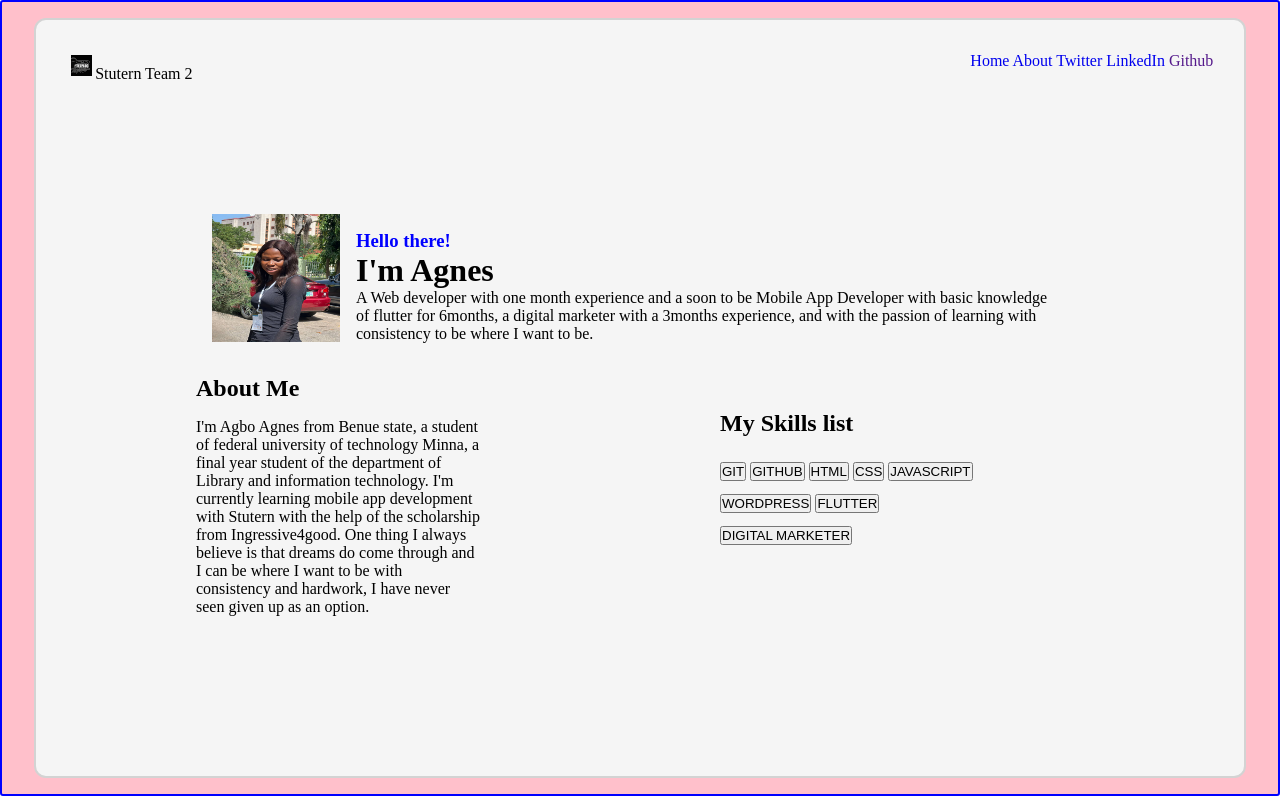
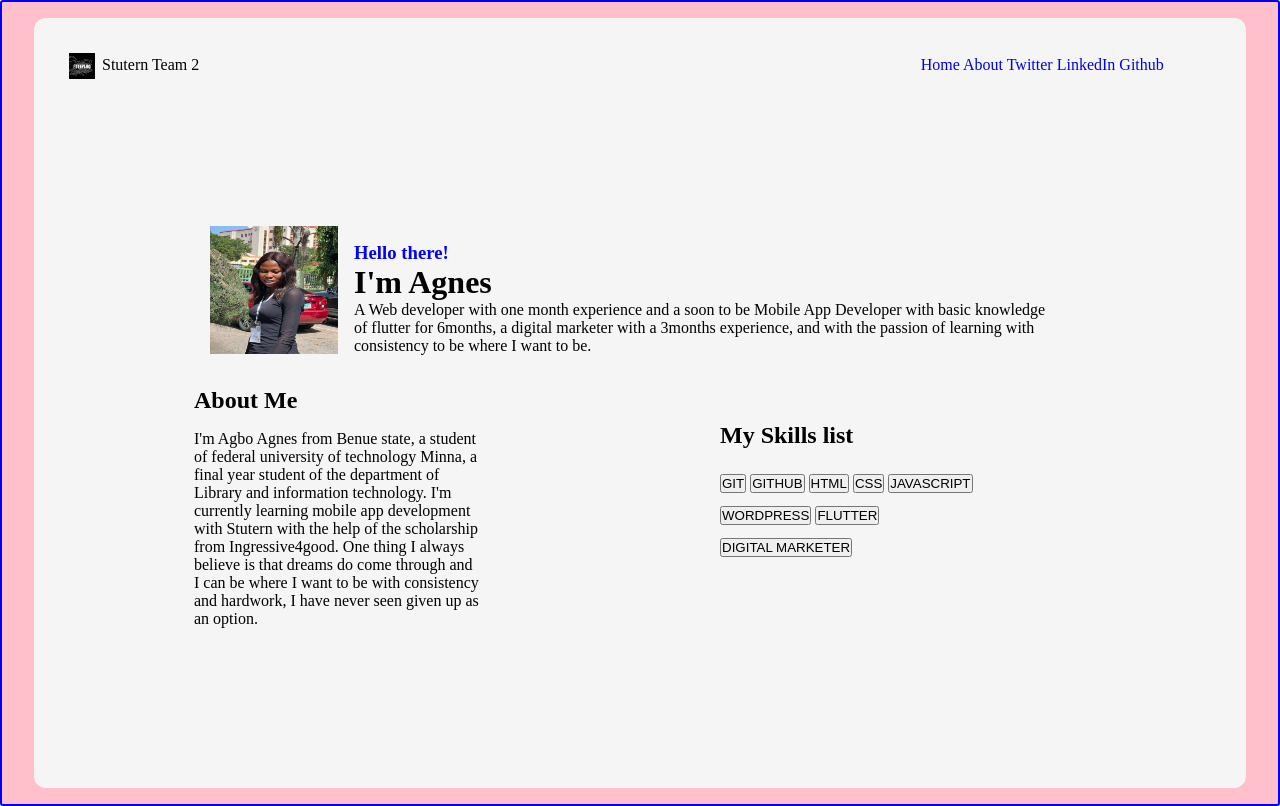
Before and after one commit to agnestreasure2/My-Porfolio, a plain HTML site: page index.html in a window 1280 px wide. Drawn offline with Linux system fonts and the light colour scheme.

Commit message:
My Portfolio

```diff
--- a/index.html
+++ b/index.html
@@ -13,11 +13,12 @@
     <main class="main_body">
         <div class="container">
             <nav class="nav_container">
-                <span class="logo_div"><img src="images/logo.svg" alt="" class="logo">Stutern Team 2</span>
-                <a href="index.html">Home</a> <a href="about.html">About</a> <a href="https://www.twitter.com/agnestreasure2" alt="">Twitter</a>
-                <a href="https://www.linkedin.com/in/agbo-agnes-0ba0a7224">LinkedIn</a><a
-                    href="#" alt=""></span>
-                    <a href="">Github</a>
+                <span class="logo_div"><img src="images/logo.svg" alt="" class="logo"> <p>Stutern Team 2</p>
+                <a href="index.html">Home</a> <a href="about.html">About</a> <a
+                    href="https://www.twitter.com/agnestreasure2" alt="">Twitter</a>
+                <a href="https://www.linkedin.com/in/agbo-agnes-0ba0a7224">LinkedIn</a>
+                <a href="https://github.com/agnestreasure2">Github</a></span>
+
             </nav>
 
             <div class="another_div">
@@ -36,7 +37,8 @@
                     <div class="move">
                         <div>
                             <h2>About Me</h2>
-                        <p>I'm Agbo Agnes from Benue state, a student of federal university of technology Minna, a final
+                            <p>I'm Agbo Agnes from Benue state, a student of federal university of technology Minna, a
+                                final
                                 year student of the department of Library and information technology. I'm currently
                                 learning mobile app development with Stutern with the help of the scholarship
                                 from Ingressive4good. One thing I always believe is that dreams do come through
--- a/style.css
+++ b/style.css
@@ -12,7 +12,6 @@
 
 }
 .container{
-    border: 2px solid lightgray;
     border-radius: 12px;
     background: whitesmoke;
     padding: 2rem;
@@ -20,17 +19,18 @@
 
 .nav_container a{
     position: relative;
-    left: 68%;
+    left: 62.5%;
     text-decoration: none;
 }
-.logo_div{
-    float: left;
+.logo_div p{
+   display: inline;
 }
 
 .logo{
-    width: 1.7rem;
-    height: 1.7rem;
+    width: 2rem;
+    height: 2rem;
     padding: 0.2em;
+    vertical-align: middle;
 
 }
 .profile_image{
```
Also changed, not shown: about.html (+1 -1 lines). Lines whose indentation alone changed are shown as unchanged.
